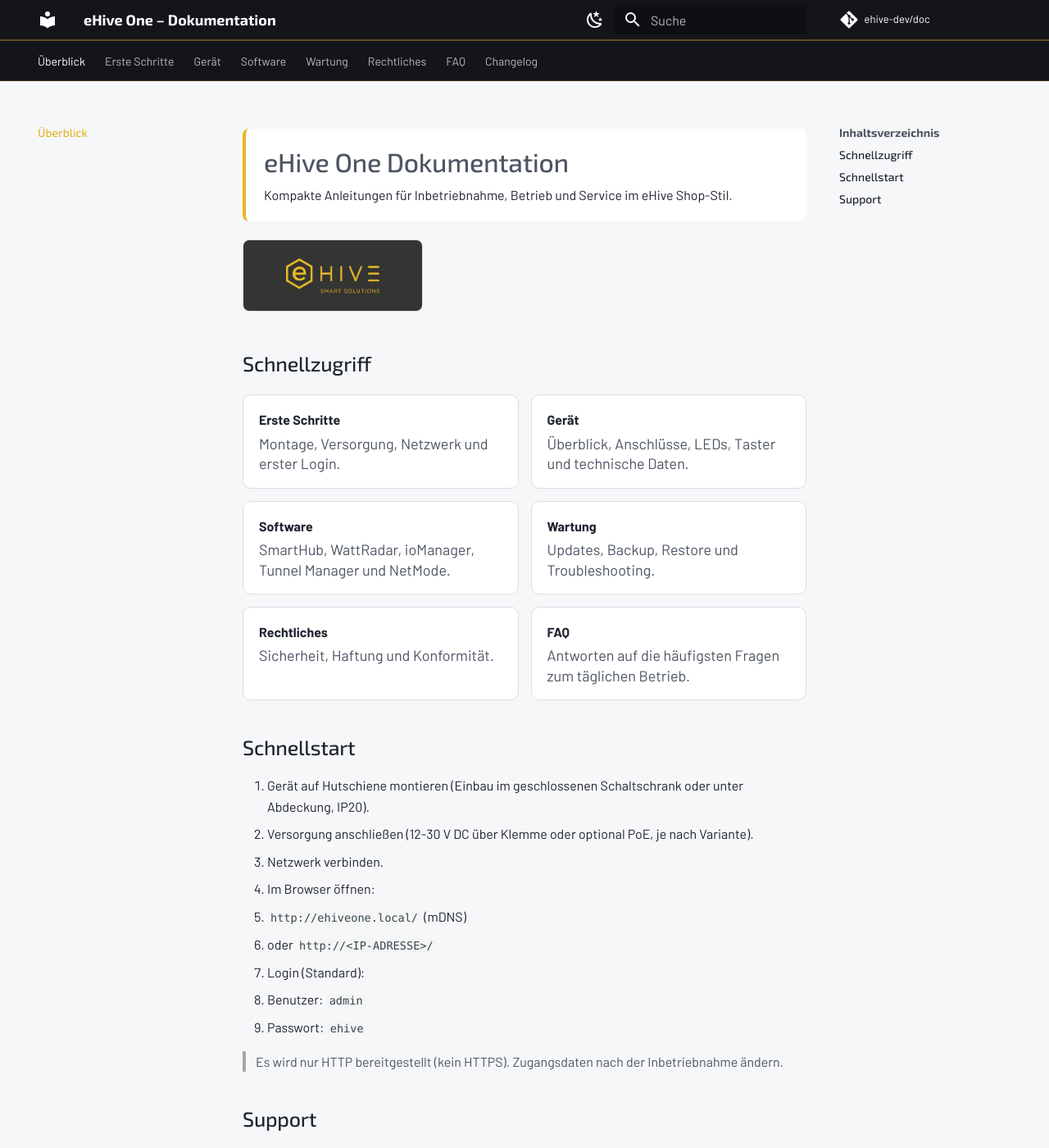
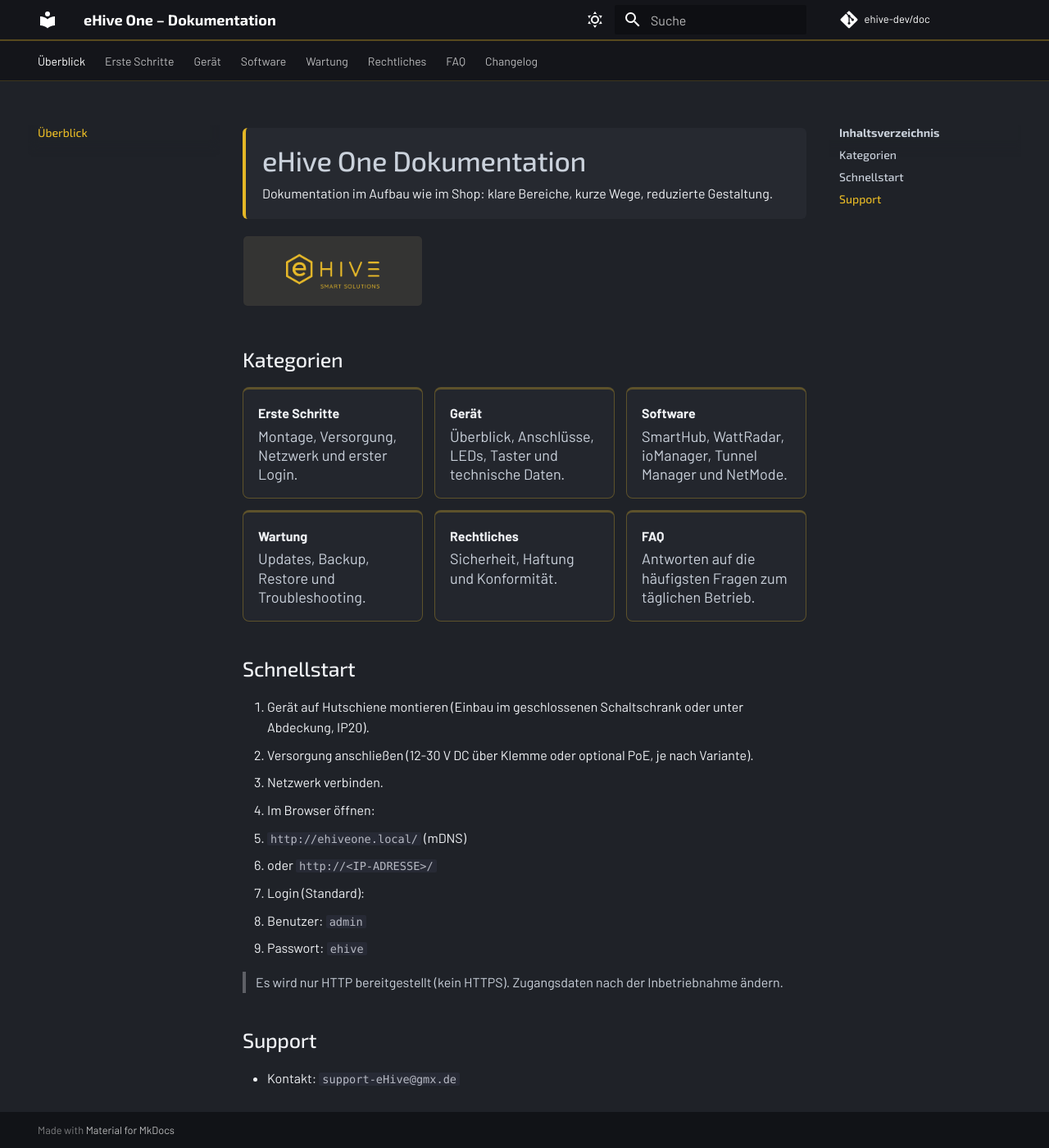
Before and after one commit to ehive-dev/doc, an MkDocs documentation site: the page built from docs/index.md, in a window 1280 px wide and 1400 px high. Shown: the whole window at 82% size. Built offline with MkDocs 1.6.1 and Material for MkDocs 9.7.7, drawn with Linux system fonts in a browser that asks for light colours; comment, search, counter and statistics services are not loaded.

Commit message:
Align docs colors and structure closer to shop

```diff
--- a/docs/assets/stylesheets/extra.css
+++ b/docs/assets/stylesheets/extra.css
@@ -1,29 +1,29 @@
 @import url("https://fonts.googleapis.com/css2?family=Barlow:wght@400;500;600;700&family=Exo+2:wght@500;600;700&display=swap");
 
 :root {
-  --ehive-dark: #232529;
-  --ehive-dark-soft: #303338;
+  --ehive-dark: #2b2d31;
+  --ehive-dark-soft: #3a3d43;
   --ehive-yellow: #e4b726;
-  --ehive-border: #d9dde3;
+  --ehive-border: #d5dae1;
 }
 
 [data-md-color-scheme="default"] {
-  --md-default-fg-color: #1f2430;
-  --md-default-fg-color--light: #4d5563;
-  --md-default-bg-color: #f6f7f9;
+  --md-default-fg-color: #20252f;
+  --md-default-fg-color--light: #4f5867;
+  --md-default-bg-color: #f4f6f9;
   --md-primary-fg-color: var(--ehive-dark);
   --md-primary-fg-color--light: var(--ehive-dark-soft);
-  --md-primary-fg-color--dark: #1a1c1f;
+  --md-primary-fg-color--dark: #202226;
   --md-accent-fg-color: var(--ehive-yellow);
 }
 
 [data-md-color-scheme="slate"] {
-  --md-default-fg-color: #eef1f5;
-  --md-default-fg-color--light: #c7ced8;
-  --md-default-bg-color: #1e2228;
-  --md-primary-fg-color: #16191d;
-  --md-primary-fg-color--light: #22262c;
-  --md-primary-fg-color--dark: #121418;
+  --md-default-fg-color: #f0f2f5;
+  --md-default-fg-color--light: #cad1db;
+  --md-default-bg-color: #1f2228;
+  --md-primary-fg-color: #16191e;
+  --md-primary-fg-color--light: #22252b;
+  --md-primary-fg-color--dark: #111317;
   --md-accent-fg-color: #efc63d;
 }
 
@@ -44,12 +44,12 @@ textarea {
 }
 
 .md-header {
-  border-bottom: 2px solid rgb(228 183 38 / 35%);
+  border-bottom: 2px solid rgb(228 183 38 / 32%);
   box-shadow: none;
 }
 
 .md-tabs {
-  border-bottom: 1px solid rgb(228 183 38 / 22%);
+  border-bottom: 1px solid rgb(228 183 38 / 20%);
 }
 
 .md-tabs__link--active,
@@ -58,42 +58,43 @@ textarea {
 }
 
 .md-typeset a {
-  color: #ab8308;
+  color: #a77f07;
 }
 
 .md-typeset a:hover {
-  color: #7f6204;
+  color: #7a5f04;
 }
 
 .shop-hero {
-  margin: 0.4rem 0 1.1rem;
-  padding: 1rem 1.1rem;
+  margin: 0.35rem 0 1rem;
+  padding: 0.9rem 1rem;
   border-left: 4px solid var(--ehive-yellow);
-  border-radius: 8px;
-  background: rgb(255 255 255 / 92%);
-  color: #1f2430;
+  border-radius: 6px;
+  background: rgb(255 255 255 / 94%);
+  color: #20252f;
 }
 
 [data-md-color-scheme="slate"] .shop-hero {
-  background: rgb(40 44 51 / 95%);
-  color: #eef1f5;
+  background: rgb(39 42 49 / 96%);
+  color: #f0f2f5;
 }
 
 .shop-hero h1 {
-  margin: 0 0 0.3rem;
+  margin: 0 0 0.25rem;
+  font-size: 1.7rem;
 }
 
 .shop-hero p {
   margin: 0;
-  max-width: 44rem;
+  max-width: 42rem;
   color: inherit;
 }
 
 .shop-grid {
   display: grid;
   grid-template-columns: repeat(auto-fit, minmax(220px, 1fr));
-  gap: 0.75rem;
-  margin: 1rem 0 1.2rem;
+  gap: 0.7rem;
+  margin: 0.8rem 0 1.1rem;
 }
 
 .shop-card {
@@ -101,49 +102,50 @@ textarea {
   text-decoration: none !important;
   color: inherit;
   border: 1px solid var(--ehive-border);
-  border-radius: 10px;
+  border-top: 3px solid rgb(228 183 38 / 70%);
+  border-radius: 8px;
   background: #fff;
-  padding: 0.85rem 0.95rem;
+  padding: 0.8rem 0.9rem;
 }
 
 .shop-card strong {
   display: block;
   margin-bottom: 0.2rem;
-  color: #1f2430;
+  color: #20252f;
 }
 
 .shop-card span {
   display: block;
-  color: #4d5563;
+  color: #4f5867;
   font-size: 0.9rem;
-  line-height: 1.35;
+  line-height: 1.3;
 }
 
 .shop-card:hover {
-  border-color: rgb(228 183 38 / 70%);
+  border-color: rgb(228 183 38 / 72%);
 }
 
 [data-md-color-scheme="slate"] .shop-card {
-  background: rgb(37 41 48 / 95%);
-  border-color: rgb(228 183 38 / 26%);
+  background: rgb(36 39 46 / 96%);
+  border-color: rgb(228 183 38 / 30%);
 }
 
 [data-md-color-scheme="slate"] .shop-card strong {
-  color: #f2f4f8;
+  color: #f0f2f5;
 }
 
 [data-md-color-scheme="slate"] .shop-card span {
-  color: #c7ced8;
+  color: #cad1db;
 }
 
 .md-typeset img {
-  border-radius: 8px;
+  border-radius: 6px;
   border: 1px solid rgb(35 37 41 / 12%);
   box-shadow: none;
 }
 
 @media (max-width: 600px) {
   .shop-hero {
-    padding: 0.85rem 0.9rem;
+    padding: 0.8rem 0.85rem;
   }
 }
--- a/docs/index.md
+++ b/docs/index.md
@@ -1,11 +1,11 @@
 <div class="shop-hero">
   <h1>eHive One Dokumentation</h1>
-  <p>Kompakte Anleitungen für Inbetriebnahme, Betrieb und Service im eHive Shop-Stil.</p>
+  <p>Dokumentation im Aufbau wie im Shop: klare Bereiche, kurze Wege, reduzierte Gestaltung.</p>
 </div>
 
 ![eHive Logo](assets/images/ehive-logo.png){ width=220 }
 
-## Schnellzugriff
+## Kategorien
 
 <div class="shop-grid">
   <a class="shop-card" href="getting-started/">
--- a/mkdocs.yml
+++ b/mkdocs.yml
@@ -15,18 +15,18 @@ theme:
   - search.highlight
   - content.code.copy
   palette:
+  - scheme: slate
+    primary: black
+    accent: amber
+    toggle:
+      icon: material/weather-sunny
+      name: Hell
   - scheme: default
     primary: black
     accent: amber
     toggle:
       icon: material/weather-night
       name: Dunkel
-  - scheme: slate
-    primary: black
-    accent: amber
-    toggle:
-      icon: material/weather-sunny
-      name: Hell
 markdown_extensions:
 - admonition
 - toc:
```
